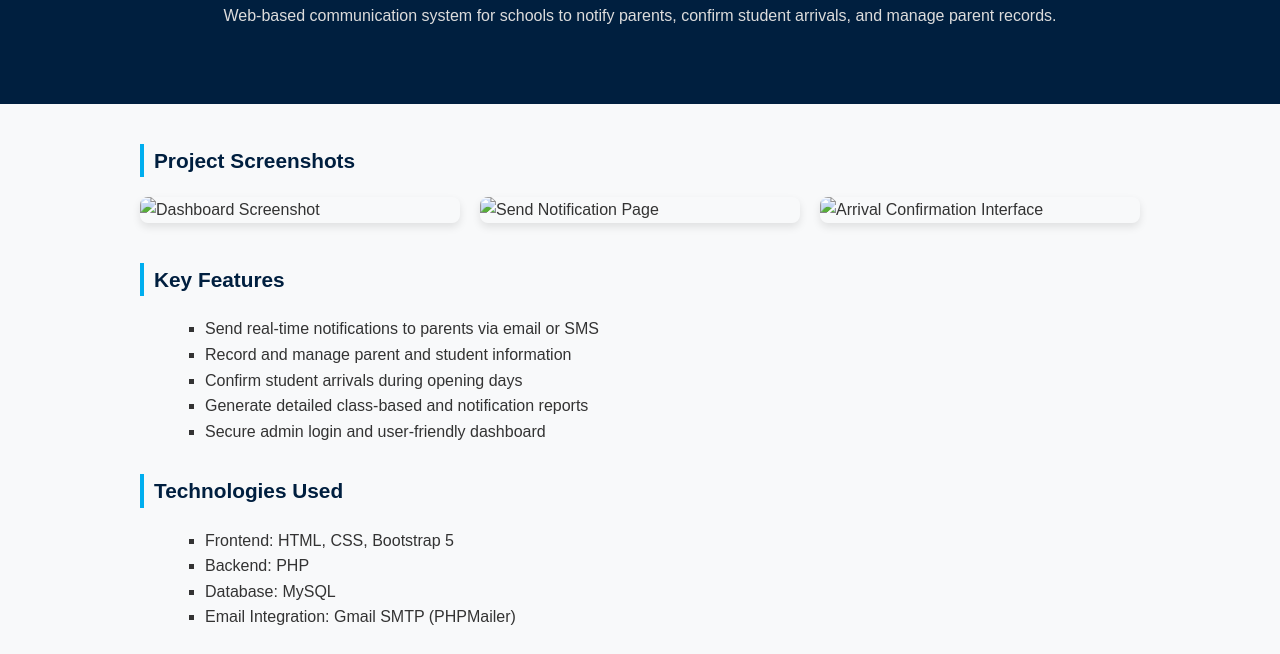
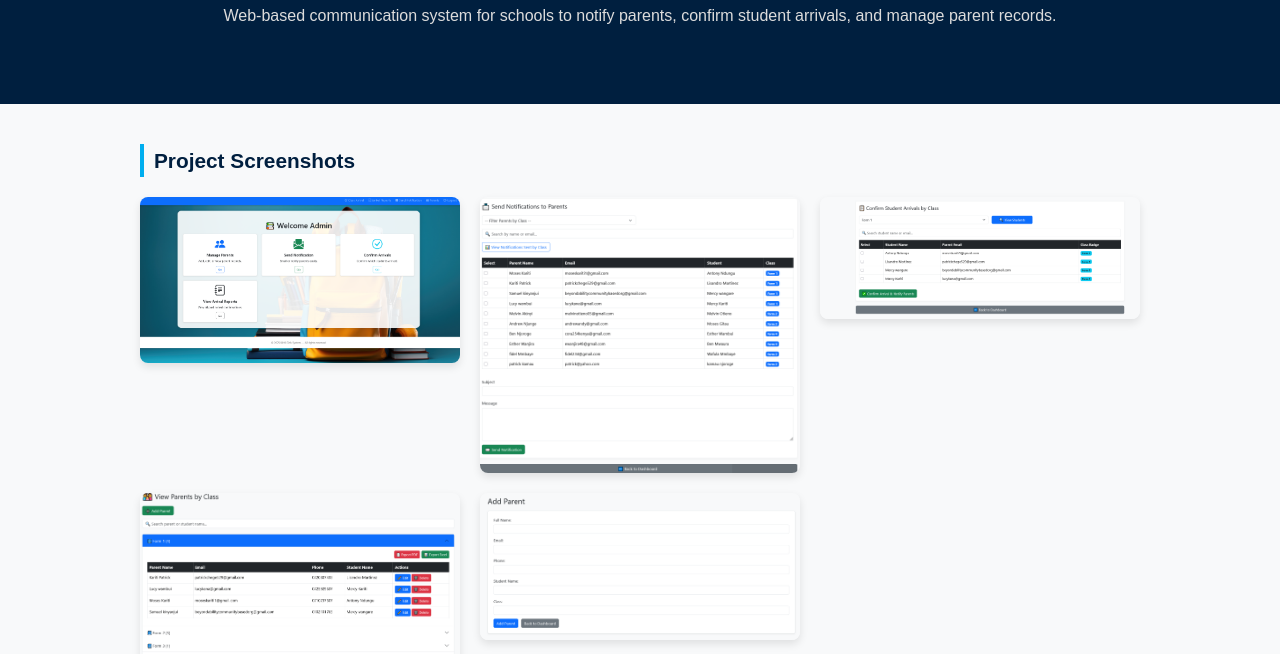
Before and after one commit to Ware-engineer/Kariti_Portfolio, a plain HTML site: page projects/projectsparent-memo.html in a window 1280 px wide. Shown: the part 146-800 px from the top of the page. Drawn offline with Linux system fonts and the light colour scheme.

Commit message:
Update projectsparent-memo.html

```diff
--- a/projects/projectsparent-memo.html
+++ b/projects/projectsparent-memo.html
@@ -116,9 +116,11 @@
     <!-- Screenshots Section -->
     <h2 class="section-title">Project Screenshots</h2>
     <div class="screenshots">
-      <img src="../images/projects/parent_memo_placeholder.png" alt="Dashboard Screenshot">
-      <img src="../images/projects/parent_memo_placeholder.png" alt="Send Notification Page">
-      <img src="../images/projects/parent_memo_placeholder.png" alt="Arrival Confirmation Interface">
+      <img src="../images/projects/parent_memo_placeholder.png/Screenshot 2025-10-28 at 16-57-32 Admin Dashboard.png" alt="Dashboard Screenshot">
+      <img src="../images/projects/parent_memo_placeholder.png/Screenshot 2025-10-28 at 16-55-36 Send Notification.png" alt="Send Notification Page">
+      <img src="../images/projects/parent_memo_placeholder.png/Screenshot 2025-10-28 at 16-58-45 Class Arrival Confirmation.png" alt="Arrival Confirmation Interface">
+      <img src="../images/projects/parent_memo_placeholder.png/Screenshot 2025-10-28 at 16-53-33 View Parents.png" alt="View Parents page">
+      <img src="../images/projects/parent_memo_placeholder.png/Screenshot 2025-10-28 at 17-00-02 Add Parent - Kiriti Girls.png" alt="Add Parent page">
     </div>
 
     <!-- Features Section -->
```
